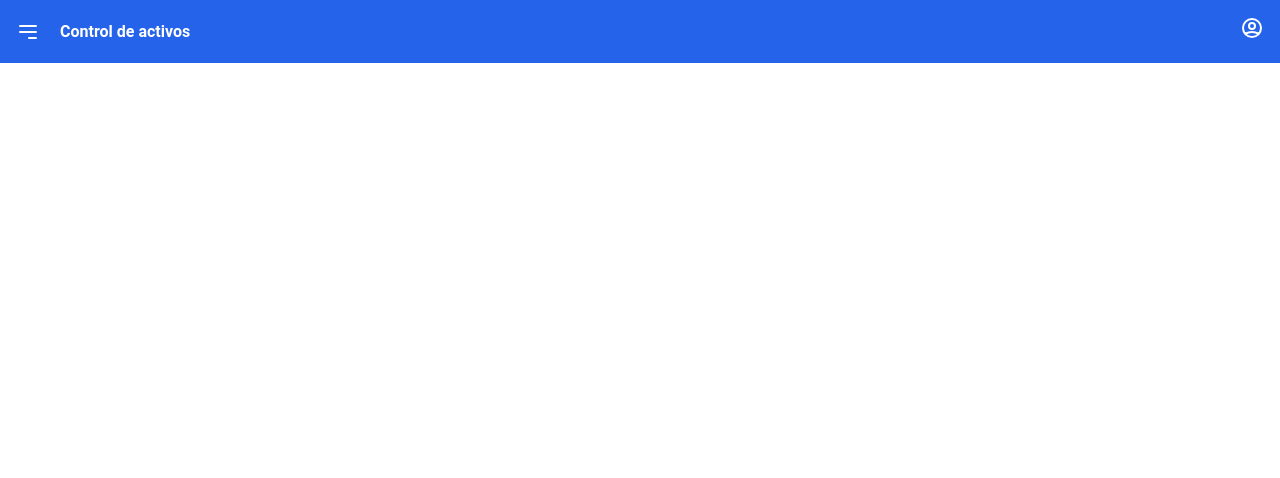
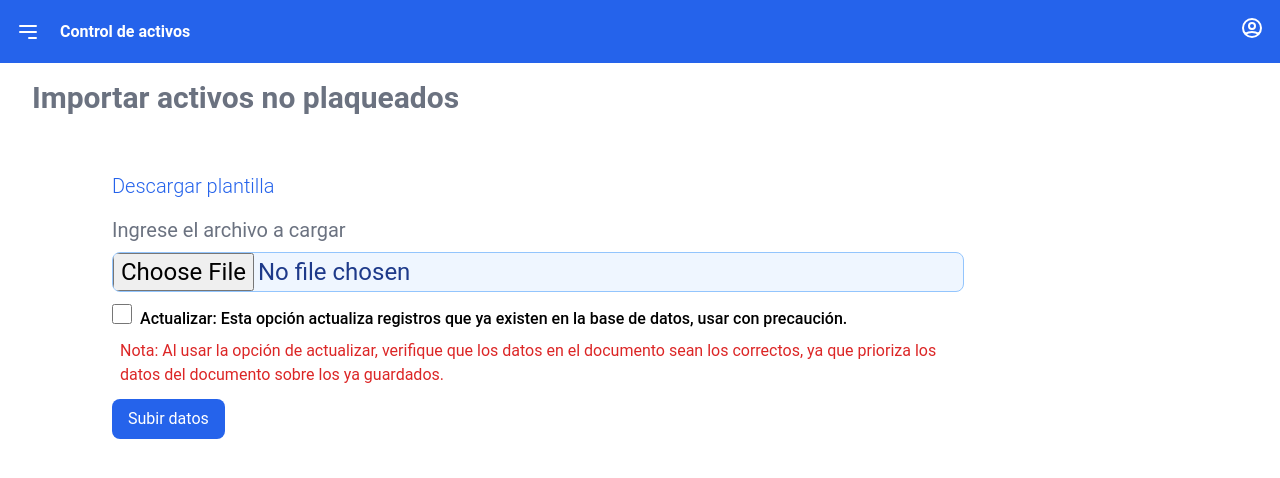
Before and after one commit to Juanpi94/assets_control, a React (Vite) app: page /carga-activos-no-plaqueados in a window 1280 px wide. Shown: the top 478 px of the page. Built offline with nearby package versions, Linux system fonts and the light colour scheme.

Commit message:
feat: read exel docs

```diff
--- a/docker-compose.yml
+++ b/docker-compose.yml
@@ -3,5 +3,9 @@ services:
     build:
       context: .
       dockerfile: Dockerfile
+    volumes:
+      - .:/app  # Sincroniza el código fuente
+      - /app/node_modules  # Evita conflictos con node_modules
     ports:
-      - "90:80"
+      - "5173:5173"  # Mapea el puerto de Vite
+    command: npm run dev -- --host  # Ejecuta Vite en modo desarrollo
--- a/package.json
+++ b/package.json
@@ -24,7 +24,8 @@
     "react-dom": "^19.0.0",
     "react-icons": "^5.4.0",
     "react-router-dom": "^6.29.0",
-    "styled-components": "^6.1.15"
+    "styled-components": "^6.1.15",
+    "xlsx": "^0.18.5"
   },
   "devDependencies": {
     "@eslint/js": "^9.19.0",
--- a/src/App.jsx
+++ b/src/App.jsx
@@ -5,6 +5,7 @@ import Home from './pages/Home';
 import Test from './pages/Test';
 import { Route, Routes } from 'react-router-dom';
 import Container from './pages/Container';
+import LoadFiles from './pages/loadFiles';
 const App = () => {
     // Estado para controlar si el Sidebar está abierto o cerrado
     const [isSidebarOpen, setIsSidebarOpen] = useState(false);
@@ -51,6 +52,12 @@ const App = () => {
                         <Route path="/proveedores" element={<Container title={"Proveedores"} endpoint={'providers'} />} />
                         <Route path="/coordinaciones" element={<Container title={"Coordinaciones Universitarias"} endpoint={'coordinations'} />} />
 
+                        {/* Importar activos */}
+                        <Route path="/carga-activos-plaqueados" element={<LoadFiles title={"Importar activos plaqueados"} endpoint={'activos-plaqueados'} />} />
+                        <Route path="/carga-activos-no-plaqueados" element={<LoadFiles title={"Importar activos no plaqueados"} endpoint={'activos-no-plaqueados'} />} />
+                        <Route path="/carga-reporte-activos-plaqueados" element={<LoadFiles title={"Importar reporte de activos plaqueados"} endpoint={'reporte-activos-plaqueados'} />} />
+                        <Route path="/carga-reporte-activos-no-plaqueados" element={<LoadFiles title={"Importar reporte de activos no plaqueados"} endpoint={'reporte-activos-no-plaqueados'} />} />
+
                     </Routes>
                     {/* Fin rutas de la aplicación */}
 
--- a/src/components/Sidebar.jsx
+++ b/src/components/Sidebar.jsx
@@ -44,10 +44,10 @@ const Sidebar = ({ isOpen }) => {
                         <SidebarItem href="/coordinaciones" title="Coordinaciones Universitarias" />
                     </DropdownMenu>
                     <DropdownMenu title="Importar">
-                        <SidebarItem title="Activos plaqueados" />
-                        <SidebarItem title="Activos no plaqueados" />
-                        <SidebarItem title="Reporte activos plaqueados" />
-                        <SidebarItem title="Reporte activos no plaqueados" />
+                        <SidebarItem href="/carga-activos-plaqueados" title="Activos plaqueados" />
+                        <SidebarItem href="/carga-activos-no-plaqueados" title="Activos no plaqueados" />
+                        <SidebarItem href="/carga-reporte-activos-plaqueados" title="Reporte activos plaqueados" />
+                        <SidebarItem href="/carga-reporte-activos-no-plaqueados" title="Reporte activos no plaqueados" />
                     </DropdownMenu>
                     <DropdownMenu title="Respaldo">
                         <SidebarItem title="Respaldo activos plaqueados" />
--- a/src/pages/Container.jsx
+++ b/src/pages/Container.jsx
@@ -32,7 +32,7 @@ const Container = ({ title, endpoint }) => {
         fetchData(); // Recargar los datos después de eliminar un post
     };
 
-    if (loading) return <div>Loading...</div>;
+    if (loading) return <div className="text-3xl pb-6 ps-4 font-semibold text-gray-500">Loading...</div>;
 
     return (
         <div className="flex flex-col mx-4">
--- /dev/null
+++ b/src/pages/loadFiles.jsx
@@ -0,0 +1,92 @@
+import React, { useState } from "react";
+import Table from "../components/Table";
+import useAxiosCrud from "../hooks/useAxiosCrud";
+import Button from "../components/Button";
+import * as XLSX from "xlsx";
+
+const LoadFiles = ({ title, endpoint }) => {
+    const { data, loading, error, get, post, put, remove } = useAxiosCrud();
+    const [isChecked, setIsChecked] = useState(false);
+    const [fileData, setFileData] = useState(null);
+
+    const createData = async () => {
+        const fileInput = document.getElementById("file_input");
+        if (!fileInput || fileInput.files.length === 0) {
+            alert("Por favor, seleccione un archivo.");
+            return;
+        }
+
+        const file = fileInput.files[0];
+        const reader = new FileReader();
+
+        reader.onload = (e) => {
+            const bufferArray = e.target.result;
+            const workbook = XLSX.read(bufferArray, { type: "buffer" });
+
+            const sheetName = workbook.SheetNames.includes("Activos General")
+                ? "Activos General"
+                : workbook.SheetNames.includes("Activos_General")
+                    ? "Activos_General"
+                    : null;
+
+            if (!sheetName) {
+                alert("No se encontró la hoja 'Activos General' o 'Activos_General'.");
+                return;
+            }
+
+            const worksheet = workbook.Sheets[sheetName];
+            const jsonData = XLSX.utils.sheet_to_json(worksheet);
+            console.log(jsonData);
+            setFileData(jsonData);
+        };
+
+        reader.readAsArrayBuffer(file);
+
+        await post(endpoint, fileData);
+    };
+
+    if (loading) return <div className="text-3xl pb-6 ps-4 font-semibold text-gray-500">Loading...</div>;
+
+    return (
+        <div className="flex flex-col mx-4">
+            <h1 className="text-3xl pb-6 font-semibold text-gray-500">{title}</h1>
+            <div className="w-100 pt-6 ps-20">
+                <div className="pt-2 pb-4">
+                    <a href="plantilla" className="text-xl text-blue-600 font-light">Descargar plantilla</a>
+                </div>
+                <div>
+                    <h2 className="text-xl pb-2 text-gray-500">Ingrese el archivo a cargar</h2>
+                    <div className="w-3/4 gap-2">
+                        <input
+                            accept=".csv, .xlsx, .xls, .ods"
+                            className="block w-full text-2xl text-blue-900 border border-blue-300 rounded-lg cursor-pointer bg-blue-50 dark:text-blue-400 focus:outline-none dark:bg-blue-700 dark:border-blue-600 dark:placeholder-blue-400"
+                            type="file"
+                            id="file_input"
+                        />
+                        <div className="pt-3 pb-3 items-center">
+                            <input
+                                id="checked-checkbox"
+                                type="checkbox"
+                                checked={isChecked}
+                                onChange={() => setIsChecked(!isChecked)}
+                                className="w-5 h-5 text-blue-600 bg-gray-100 border-gray-300 focus:ring-blue-500 dark:focus:ring-blue-600 dark:ring-offset-gray-800 focus:ring-2 dark:bg-gray-700 dark:border-gray-600 rounded-lg"
+                            />
+                            <label htmlFor="checked-checkbox" className="ms-2 pt-2 text-md font-medium text-black">
+                                Actualizar: Esta opción actualiza registros que ya existen en la base de datos, usar con precaución.
+                            </label>
+                            <div>
+                                <p className="ms-2 text-md text-red-600 pt-2">
+                                    Nota: Al usar la opción de actualizar, verifique que los datos en el documento
+                                    sean los correctos, ya que prioriza los datos del documento sobre los ya guardados.
+                                </p>
+                            </div>
+                        </div>
+                        <Button text={"Subir datos"} onClick={createData} Styles={"text-base px-4 py-2 rounded-lg bg-blue-600 text-white hover:bg-blue-700"} />
+                    </div>
+                </div>
+            </div>
+        </div>
+    );
+};
+
+export default LoadFiles;
```
Also changed, not shown: 2 other files (tests, documents, lock files or other folders).
